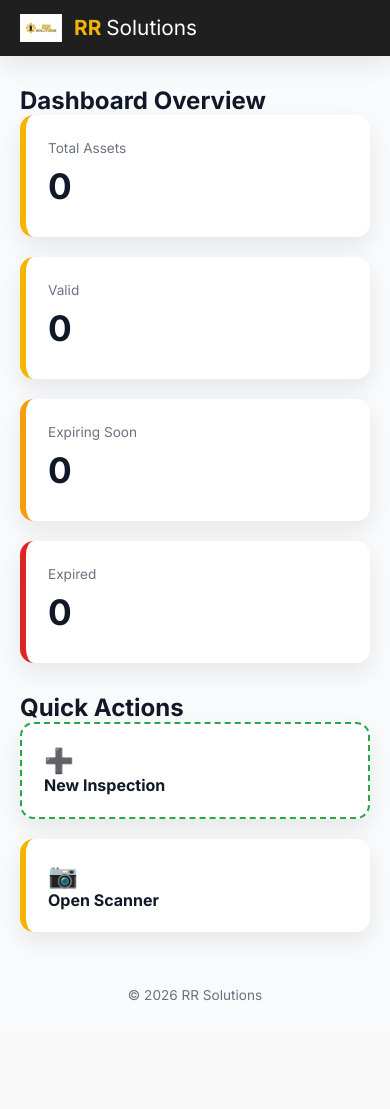
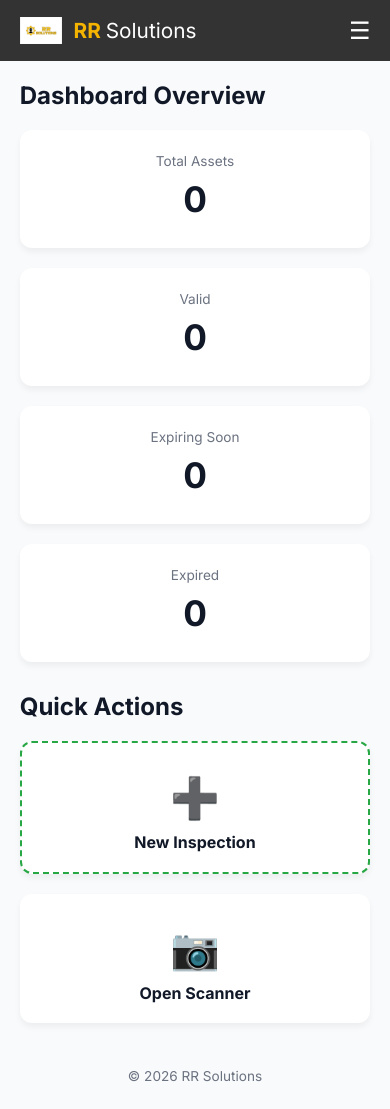
Before and after one commit to Nitish36/RR-Solutions-Inspection-Portal, a Flask app: page / in a window 390 px wide. Before the commit the page ends 1001 px from the top, so only its background shows below. Run offline with Flask 3, Linux system fonts and the light colour scheme; a user stored in the database is signed in; data that the repository does not hold is empty; some libraries are stand-ins or nearby versions.

Commit message:
Final Commit

```diff
--- a/static/script.js
+++ b/static/script.js
@@ -89,6 +89,8 @@
   if (id === "certificates") loadInventory();
   if (id === "renewals") loadRenewals();
   if (id === "profile") showOnePageProfile();
+
+window.scrollTo({ top: 0, behavior: 'smooth' });
 }
 
 /* =====================================================
@@ -186,6 +188,18 @@
   }
 }
 
+function toggleMenu() {
+    const nav = document.getElementById('nav-menu');
+    nav.classList.toggle('active');
+}
+
+// Close menu when a link is clicked
+document.querySelectorAll('nav a').forEach(link => {
+    link.addEventListener('click', () => {
+        document.getElementById('nav-menu').classList.remove('active');
+    });
+});
+
 async function loadInventory() {
   try {
       const res = await fetch("/api/certificates");
@@ -219,7 +233,7 @@
                   <img src="/generate_qr/${c.id}" width="100" style="border: 1px solid #eee; padding: 5px;">
               </div>
               <div style="display: grid; grid-template-columns: 1fr 1fr; gap: 10px;">
-                  <a href="${c.pdf}" target="_blank" class="btn-small" style="text-align:center; text-decoration:none; background: #007bff; color:white; ${!c.pdf ? 'pointer-events: none; opacity: 0.5;' : ''}">View PDF</a>
+                  <a href="${c.pdf_path}" target="_blank" class="btn-small" style="text-align:center; text-decoration:none; background: #007bff; color:white; ${!c.pdf ? 'pointer-events: none; opacity: 0.5;' : ''}">View PDF</a>
                   <button onclick="deleteCertificate('${c.id}')" class="btn-small" style="background: #dc3545; color:white; border:none;">Delete</button>
               </div>
           </div>`;
--- a/static/style.css
+++ b/static/style.css
@@ -68,20 +68,20 @@
 
 /* ================= HEADER ================= */
 header {
-  background: var(--primary);
+    background: #333;
+    color: white;
+    padding: 1rem 0;
     position: sticky;
     top: 0;
     z-index: 1000;
-  box-shadow: var(--shadow);
 }
 
+
 .header-container {
-  max-width: 1200px;
-  margin: auto;
-  padding: 14px 20px;
     display: flex;
     justify-content: space-between;
     align-items: center;
+    padding: 0 5%;
 }
 
 .brand {
@@ -107,7 +107,7 @@
 /* ================= NAV ================= */
 nav {
     display: flex;
-  gap: 22px;
+    gap: 15px;
 }
 
 nav a {
@@ -116,6 +116,7 @@
   font-weight: 500;
   font-size: 0.95rem;
   transition: 0.2s;
+  cursor: pointer;
 }
 
 nav a:hover {
@@ -150,9 +151,10 @@
 
 /* ================= MAIN ================= */
 .container {
+  width: 95%;
   max-width: 1200px;
-  margin: 30px auto;
-  padding: 0 20px;
+  margin: 0 auto;
+  padding: 20px 10px;
 }
 
 .hidden {
@@ -170,19 +172,22 @@
 
 .grid {
     display: grid;
-  grid-template-columns: repeat(auto-fit, minmax(260px, 1fr));
+    /* This automatically chooses 1, 2, or 3 columns based on screen size */
+    grid-template-columns: repeat(auto-fit, minmax(300px, 1fr));
     gap: 20px;
+    margin-top: 20px;
 }
 
 /* ================= STATS ================= */
 .stat-card {
     background: white;
-  padding: 22px;
-  border-radius: var(--radius);
-  box-shadow: var(--shadow);
-  border-left: 6px solid var(--secondary);
+    padding: 20px;
+    border-radius: 12px;
+    box-shadow: 0 4px 6px rgba(0,0,0,0.05);
+    text-align: center;
 }
 
+.stat-card h1 { font-size: 2.5rem; margin: 10px 0; }
 .stat-card.warning { border-left-color: var(--warning); }
 .stat-card.danger { border-left-color: var(--danger); }
 
@@ -252,35 +257,40 @@
 }
 
 /* ================= MOBILE ================= */
+/* --- MOBILE SPECIFIC FIXES (Phones) --- */
 @media (max-width: 768px) {
     nav {
-    display: none;
+        display: none; /* Hide default nav */
+        flex-direction: column;
         position: absolute;
-    top: 64px;
+        top: 60px;
         left: 0;
         width: 100%;
-    background: var(--primary);
-    flex-direction: column;
-    padding: 15px 0;
+        background: #333;
+        padding: 20px;
+        box-shadow: 0 10px 10px rgba(0,0,0,0.1);
     }
 
     nav.active {
-    display: flex;
+        display: flex; /* Show when hamburger is clicked */
     }
 
-  nav a {
-    padding: 12px;
-    font-size: 1.1rem;
-  }
-
-  .menu-toggle {
-    display: flex;
+    .hamburger {
+        display: block !important;
+        cursor: pointer;
+        font-size: 1.5rem;
     }
 
     .grid {
-    grid-template-columns: 1fr;
+        grid-template-columns: 1fr; /* Force 1 column on small phones */
+    }
+
+    .card {
+        margin-bottom: 15px;
     }
 }
+
+.hamburger { display: none; }
 
 #flash-container {
     display: flex;
--- a/template/index.html
+++ b/template/index.html
@@ -38,7 +38,9 @@
       <img src="{{ url_for('static', filename='images/rr_logo.jpeg') }}" alt="RR Solutions">
       <h1>RR <span>Solutions</span></h1>
     </div>
-
+    <div class="hamburger" onclick="toggleMenu()" style="color: white; font-size: 24px; cursor: pointer;">
+      ☰
+    </div>
     <nav id="nav-menu">
       <a onclick="showSection('dashboard')">Dashboard</a>
       <a id="admin-add-link" onclick="showSection('add-certificate')" style="color: #28a745; font-weight: bold;">+ Add Inspection</a>
```
Also changed, not shown: requirements.txt (line endings or trailing spaces). Lines whose indentation alone changed are shown as unchanged.
